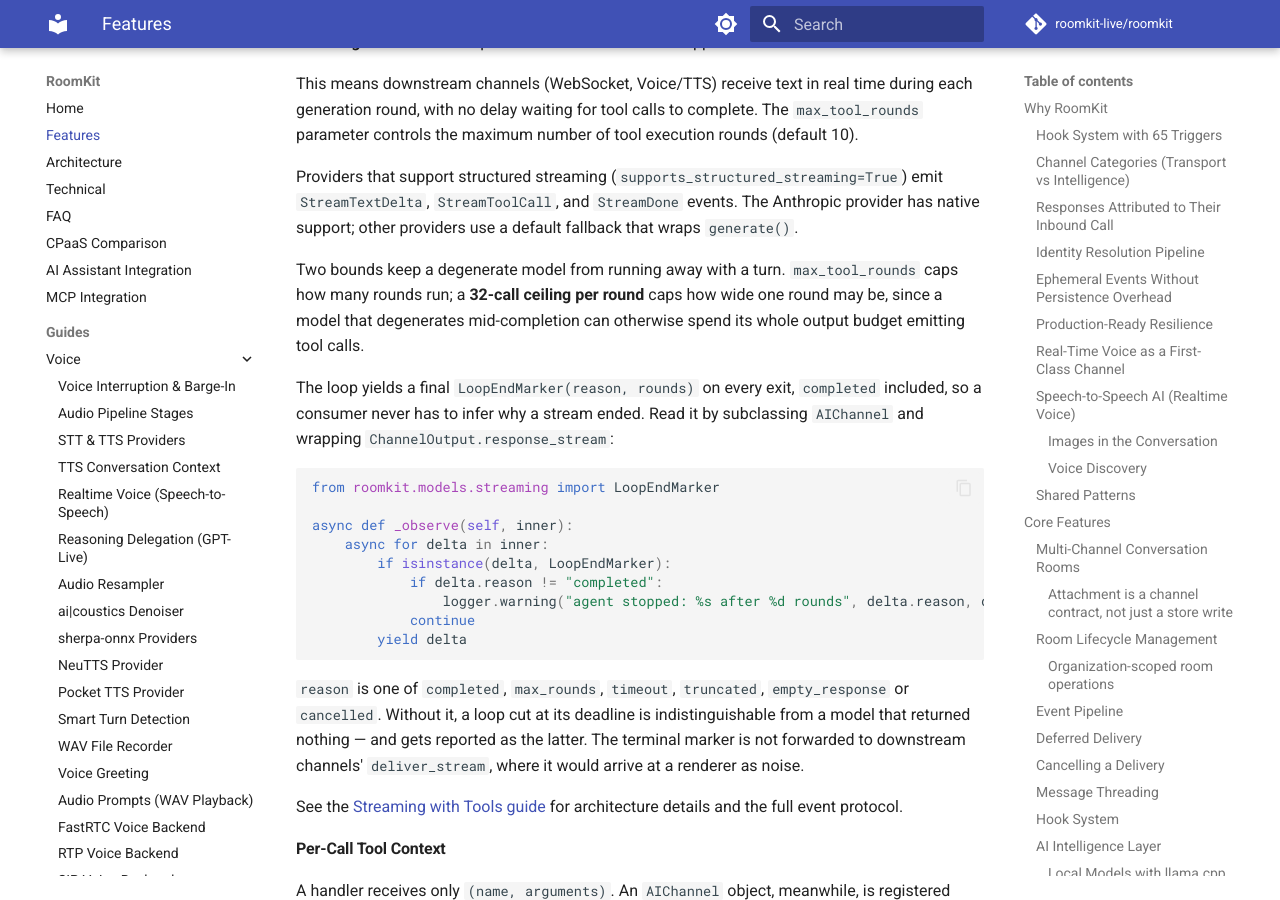
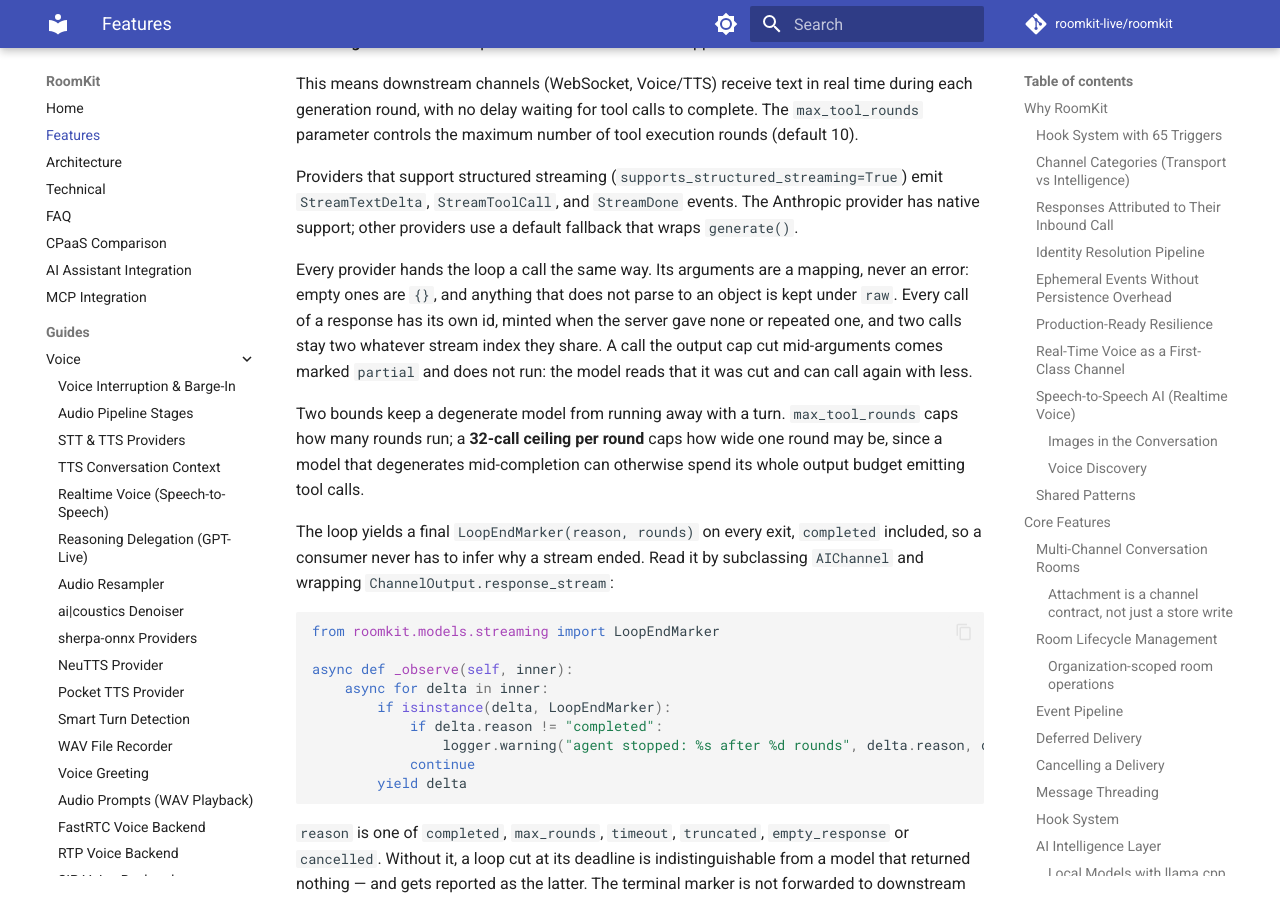
Before and after one commit to roomkit-live/roomkit-docs, an MkDocs documentation site: the page built from docs/features.md, in a window 1280 px wide and 900 px high, scrolled down 26016 px. Built offline with MkDocs 1.6.1 and Material for MkDocs 9.7.7, drawn with Linux system fonts in a browser that asks for light colours; comment, search, counter and statistics services are not loaded; some of the changed text lies outside the part shown.

Commit message:
docs(features): how every provider hands the loop a call (RMK-284)

```diff
--- a/docs/features.md
+++ b/docs/features.md
@@ -969,6 +969,8 @@ This means downstream channels (WebSocket, Voice/TTS) receive text in real time
 
 Providers that support structured streaming (`supports_structured_streaming=True`) emit `StreamTextDelta`, `StreamToolCall`, and `StreamDone` events. The Anthropic provider has native support; other providers use a default fallback that wraps `generate()`.
 
+Every provider hands the loop a call the same way. Its arguments are a mapping, never an error: empty ones are `{}`, and anything that does not parse to an object is kept under `raw`. Every call of a response has its own id, minted when the server gave none or repeated one, and two calls stay two whatever stream index they share. A call the output cap cut mid-arguments comes marked `partial` and does not run: the model reads that it was cut and can call again with less.
+
 Two bounds keep a degenerate model from running away with a turn. `max_tool_rounds` caps how many rounds run; a **32-call ceiling per round** caps how wide one round may be, since a model that degenerates mid-completion can otherwise spend its whole output budget emitting tool calls.
 
 The loop yields a final `LoopEndMarker(reason, rounds)` on every exit, `completed` included, so a consumer never has to infer why a stream ended. Read it by subclassing `AIChannel` and wrapping `ChannelOutput.response_stream`:
```
